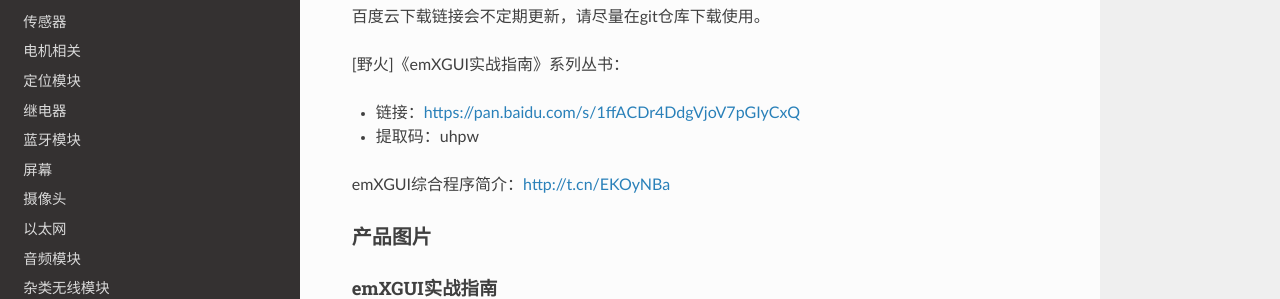
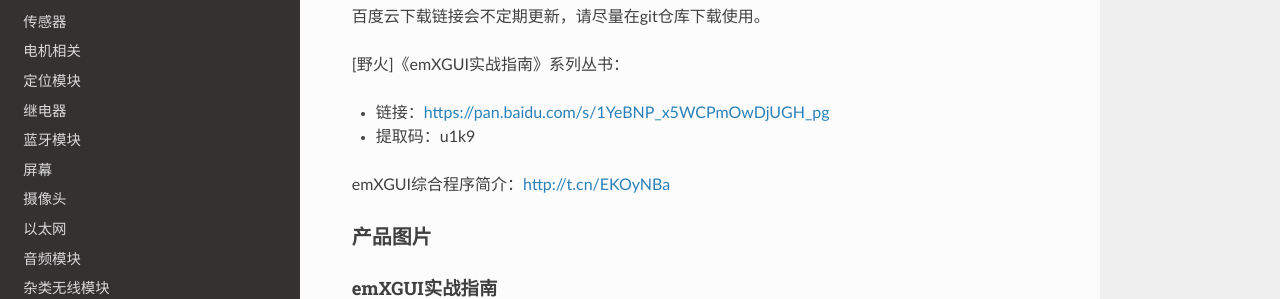
Before and after one commit to Embedfire/ebf_products, a Sphinx documentation site: the page built from documentation/tutorial/ebf_emxgui_tutorial.rst, in a window 1280 px wide and 900 px high, scrolled down 401 px. Shown: the part 155-454 px from the top of the window. Built offline with Sphinx 7.4.7 and the Read the Docs theme 2.0.0, drawn with Linux system fonts in a browser that asks for light colours; pages that are not in the unit, such as notebooks, are missing from menus.

Commit message:
Update ebf_emxgui_tutorial.rst

```diff
--- a/documentation/tutorial/ebf_emxgui_tutorial.rst
+++ b/documentation/tutorial/ebf_emxgui_tutorial.rst
@@ -25,8 +25,8 @@
 
 [野火]《emXGUI实战指南》系列丛书：
 
-- 链接：https://pan.baidu.com/s/1ffACDr4DdgVjoV7pGIyCxQ
-- 提取码：uhpw
+- 链接：https://pan.baidu.com/s/1YeBNP_x5WCPmOwDjUGH_pg
+- 提取码：u1k9
 
 emXGUI综合程序简介：http://t.cn/EKOyNBa
 
```
